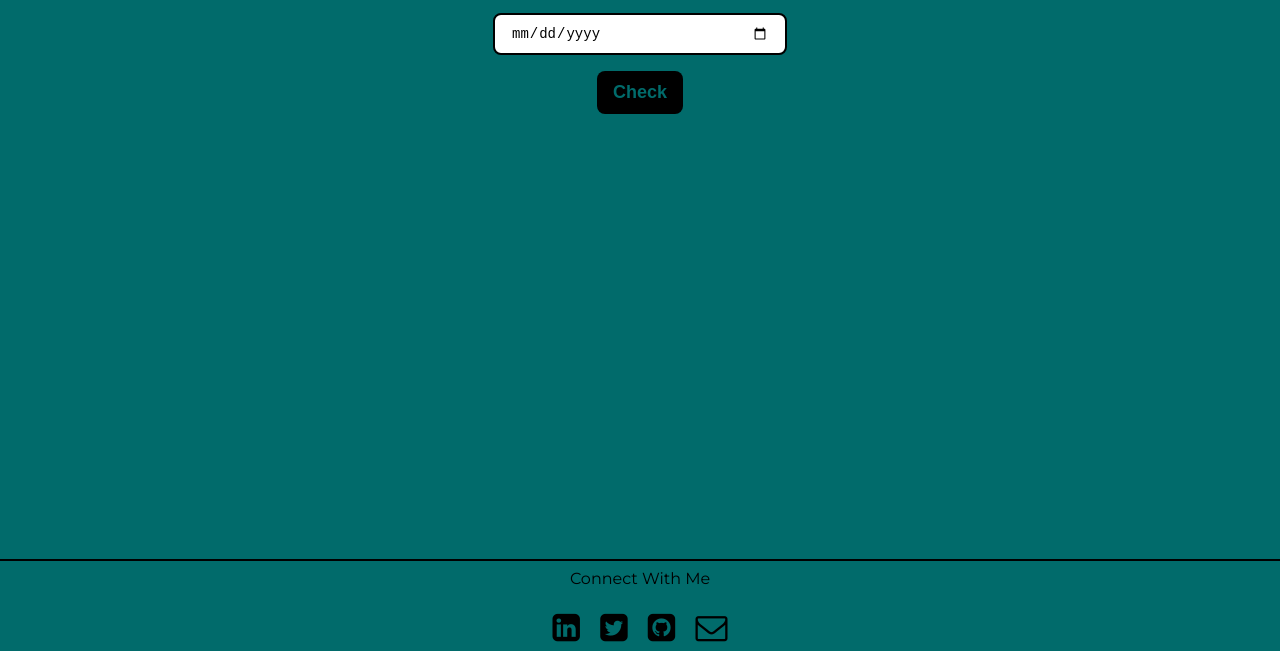
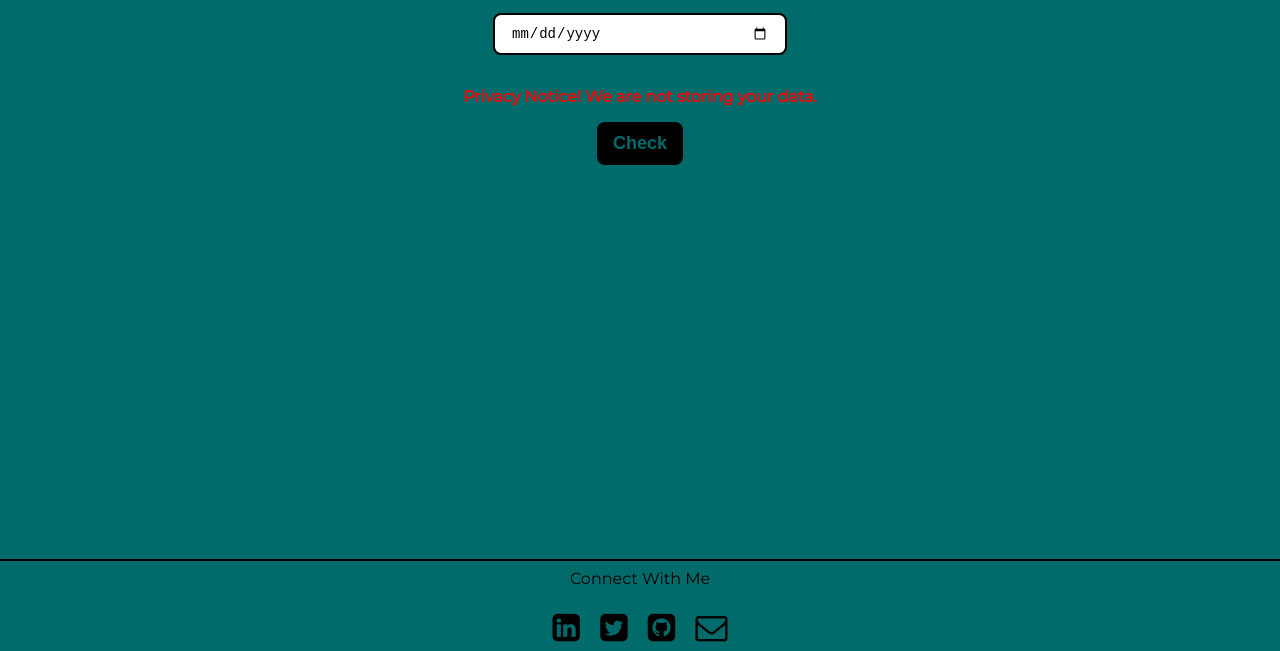
Before and after one commit to amirnathani9/Palindrome-Birthday, a plain HTML site: page index.html in a window 1280 px wide. Shown: the part 149-800 px from the top of the page. Drawn offline with Linux system fonts and the light colour scheme.

Commit message:
added privacy notice

```diff
--- a/index.html
+++ b/index.html
@@ -15,6 +15,9 @@
         <h1>Palindrome Birthday</h1>
         <label for="input-date" class="input-label">Enter your Birthdate</label>
         <input type="date" id="input-date" class="input" required />
+        <p style="color: red; font-size: 1rem">
+            Privacy Notice! We are not storing your data.
+        </p>
         <button id="check-btn" class="btn">Check</button>
         <p id="output-box"></p>
         <div class="loading hidden">
```
